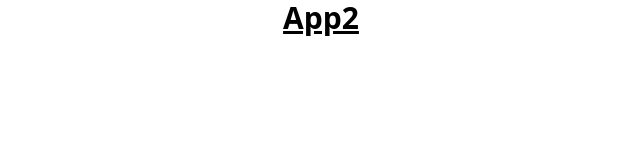
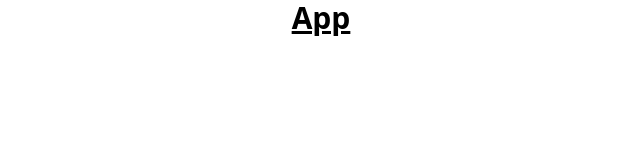
Before and after one commit to AbdulqaderAhmed/git-tutorial, a React (Vite) app: page / in a window 1280 px wide. Shown: the top 160 px of the page, without its empty margins (319-959 px from the left). Built offline with nearby package versions, Linux system fonts and the light colour scheme.

Commit message:
changing filename

```diff
--- a/src/App.jsx
+++ b/src/App.jsx
@@ -4,7 +4,7 @@
 export default function App() {
   return (
     <div>
-        <h1 className="text-3xl font-bold text-center underline">App2</h1>
+        <h1 className="text-3xl font-bold text-center underline">App</h1>
     </div>
   )
 }
--- /dev/null
+++ b/src/components/Index.jsx
@@ -0,0 +1,9 @@
+import React from 'react'
+
+export default function index() {
+  return (
+    <div>
+        <h1>index</h1>
+    </div>
+  )
+}
```
